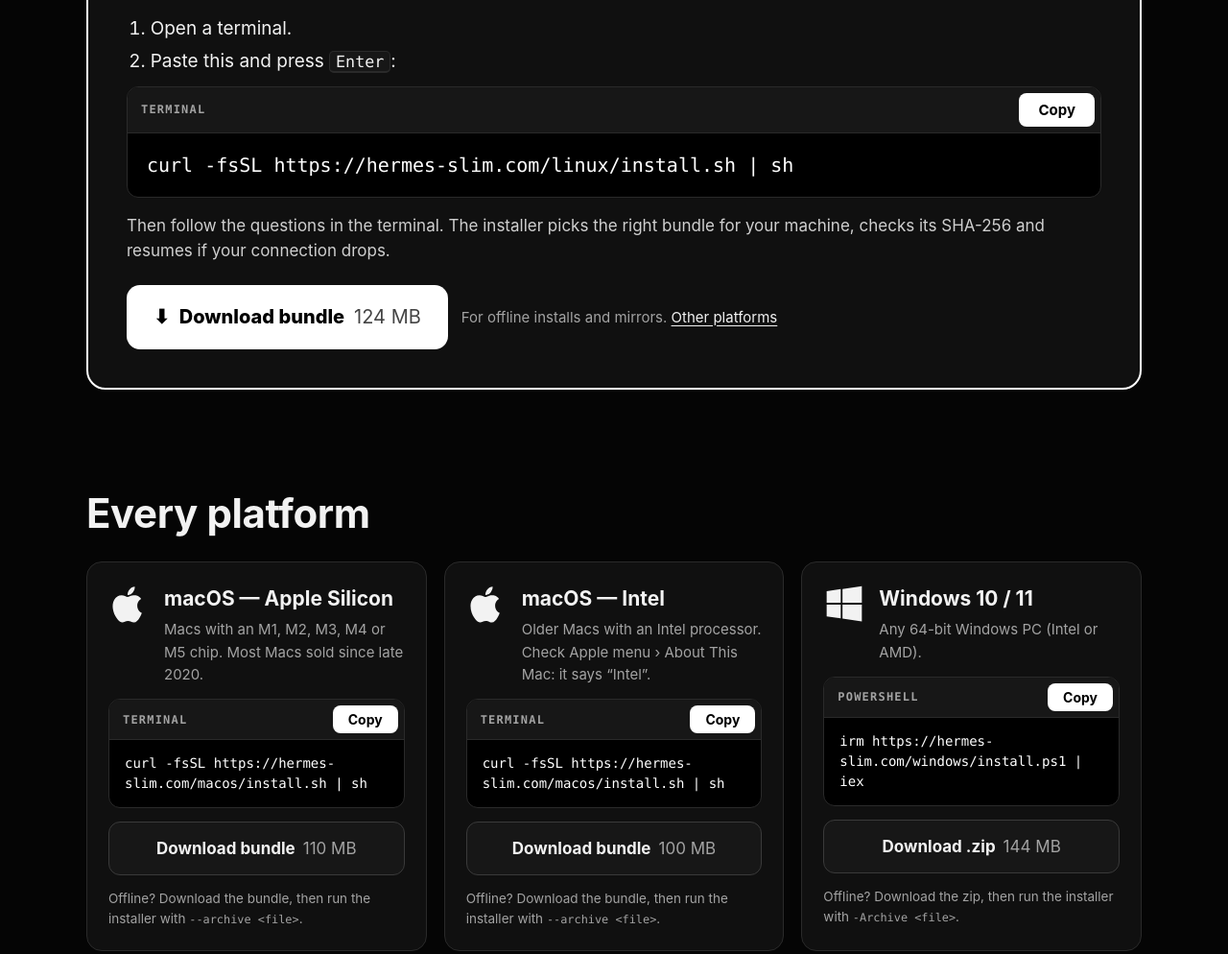
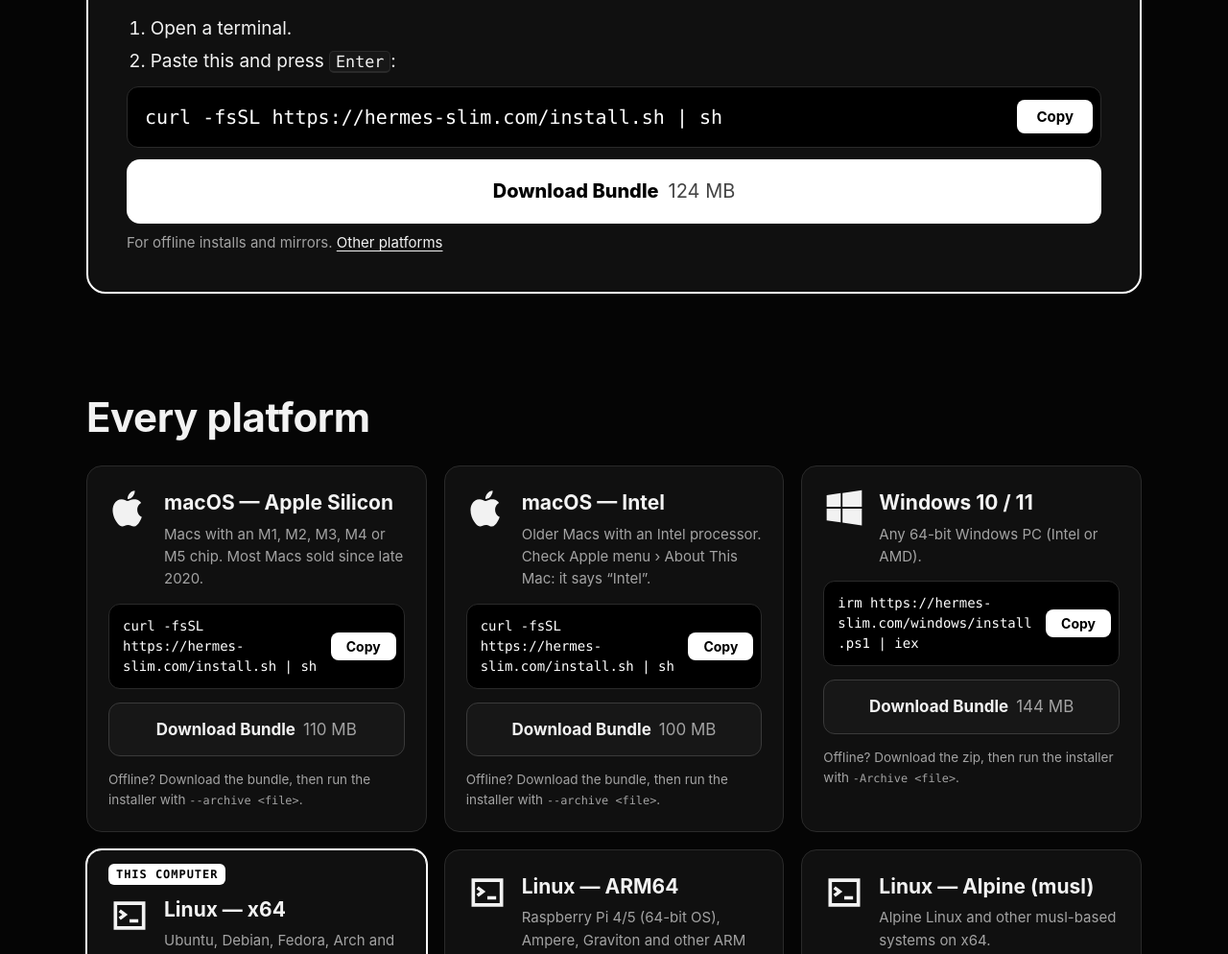
Before and after one commit to talos-hq/hermes-slim.com, a plain HTML site: page index.html in a window 1280 px wide. Shown: the part 921-1915 px from the top of the page at 96% size. Drawn offline with Linux system fonts and the light colour scheme; no server answers.

Commit message:
Simplify download cards around two installer commands (#3)

```diff
--- a/app.js
+++ b/app.js
@@ -4,11 +4,9 @@ const REPO = "talos-hq/hermes-slim";
 const SITE = "https://hermes-slim.com";
 // Short wrappers served by this site; each fetches slim/install.{sh,ps1} from main.
 const CMD = {
-  mac: `curl -fsSL ${SITE}/macos/install.sh | sh`,
-  linux: `curl -fsSL ${SITE}/linux/install.sh | sh`,
-  win: `irm ${SITE}/windows/install.ps1 | iex`,
+  shell: `curl -fsSL ${SITE}/install.sh | sh`,
+  powershell: `irm ${SITE}/windows/install.ps1 | iex`,
 };
-const SHELL = { mac: "Terminal", linux: "Terminal", win: "PowerShell" };
 
 const FALLBACK = {
   tag: "v0.1.1",
@@ -44,7 +42,7 @@ const STEP1 = {
   linux: "Open a terminal.",
 };
 
-const cmdFor = (p) => CMD[p.family];
+const cmdFor = (p) => p.family === "win" ? CMD.powershell : CMD.shell;
 const mb = (n) => `${Math.round(n / 1e6)} MB`;
 const assetUrl = (tag, name) => `https://github.com/${REPO}/releases/download/${tag}/${name}`;
 
@@ -118,10 +116,8 @@ function render(rel, here) {
     wireCopy(node.querySelector(".copy"), () => code.textContent);
     const btn = node.querySelector(".btn");
     btn.href = assetUrl(rel.tag, file);
-    btn.querySelector(".btn-label").textContent = p.family === "win" ? "Download .zip" : "Download bundle";
     btn.querySelector(".size").textContent = mb(size);
     node.querySelector(".card-manual").innerHTML = manualText(p);
-    node.querySelector(".cmd-shell").textContent = SHELL[p.family];
     if (here && here.id === p.id) {
       card.classList.add("here");
       node.querySelector(".badge").hidden = false;
@@ -148,12 +144,10 @@ function renderMain(rel, here) {
   document.getElementById("main-step1").innerHTML = STEP1[p.family];
   const cmd = document.getElementById("main-cmd");
   cmd.textContent = cmdFor(p);
-  document.getElementById("main-shell").textContent = SHELL[p.family];
   wireCopy(document.querySelector("#main-card .copy"), () => cmd.textContent);
   const link = document.getElementById("main-bundle");
   link.href = assetUrl(rel.tag, file);
   document.getElementById("main-size").textContent = mb(size);
-  document.getElementById("main-label").textContent = p.family === "win" ? "Download .zip" : "Download bundle";
   const note = document.getElementById("detect-note");
   note.innerHTML = here.guessed
     ? 'We think this is an Apple Silicon Mac. On an Intel Mac? <a href="#p-darwin-x64">Use the Intel card</a> — the install command is the same either way.'
--- a/index.html
+++ b/index.html
@@ -54,12 +54,11 @@
         <li>Paste this and press <kbd>Enter</kbd>:</li>
       </ol>
       <div class="cmd big">
-        <div class="cmd-bar"><span class="cmd-shell" id="main-shell">Terminal</span><button class="copy">Copy</button></div>
         <code id="main-cmd"></code>
+        <button class="copy" type="button">Copy</button>
       </div>
-      <p class="main-after">Then follow the questions in the terminal. The installer picks the right bundle for your machine, checks its SHA-256 and resumes if your connection drops.</p>
       <div class="main-actions">
-        <a id="main-bundle" class="btn-big" href="#">⬇ <span id="main-label">Download bundle</span> <span id="main-size" class="size"></span></a>
+        <a id="main-bundle" class="btn-big" href="#">Download Bundle <span id="main-size" class="size"></span></a>
         <p class="main-alt">For offline installs and mirrors. <a href="#all">Other platforms</a></p>
       </div>
     </div>
@@ -98,10 +97,10 @@
       </div>
     </div>
     <div class="cmd">
-      <div class="cmd-bar"><span class="cmd-shell">Terminal</span><button class="copy">Copy</button></div>
       <code></code>
+      <button class="copy" type="button">Copy</button>
     </div>
-    <a class="btn" href="#"><span class="btn-label">Download</span> <span class="size"></span></a>
+    <a class="btn" href="#">Download Bundle <span class="size"></span></a>
     <p class="card-manual"></p>
   </article>
 </template>
--- a/style.css
+++ b/style.css
@@ -43,19 +43,16 @@ h3 { margin: 0; }
 .main-who { color: var(--dim); }
 .steps { margin: 0 0 12px; padding-left: 1.3em; font-size: 19px; }
 .steps li { margin: 4px 0; }
-.main-after { color: #cfcfcf; margin: 16px 0 6px; }
-.main-actions { display: flex; flex-wrap: wrap; gap: 14px; align-items: center; margin-top: 22px; }
-.btn-big { display: inline-flex; gap: 10px; align-items: baseline; background: var(--accent); color: #000; border-radius: 14px; padding: 18px 28px; font-size: 20px; font-weight: 800; text-decoration: none; }
+.main-actions { display: grid; gap: 8px; margin-top: 12px; }
+.btn-big { display: flex; justify-content: center; flex-wrap: wrap; gap: 10px; align-items: baseline; background: var(--accent); color: #000; border-radius: 14px; padding: 18px 28px; font-size: 20px; font-weight: 800; text-decoration: none; }
 .btn-big .size { color: #444; }
 .btn-big:hover { background: #d9d9d9; }
 .main-alt { color: var(--dim); margin: 0; font-size: 15px; }
 .size { color: var(--dim); font-weight: 400; }
 
-.cmd { background: #000; border: 1px solid var(--line); border-radius: 12px; overflow: hidden; }
-.cmd-bar { display: flex; justify-content: space-between; align-items: center; padding: 6px 6px 6px 14px; border-bottom: 1px solid var(--line); background: var(--panel-2); }
-.cmd-shell { font: 600 12px var(--mono); text-transform: uppercase; letter-spacing: .1em; color: var(--dim); }
-.cmd code { display: block; padding: 14px 16px; white-space: pre-wrap; overflow-wrap: anywhere; color: #fff; font-size: 14px; line-height: 1.5; }
-.cmd.big code { font-size: clamp(15px, 1.8vw, 20px); padding: 18px 20px; }
+.cmd { display: grid; grid-template-columns: minmax(0, 1fr) auto; align-items: center; gap: 8px; padding: 8px; background: #000; border: 1px solid var(--line); border-radius: 12px; overflow: hidden; }
+.cmd code { display: block; padding: 4px 6px; white-space: pre-wrap; overflow-wrap: anywhere; color: #fff; font-size: 14px; line-height: 1.5; }
+.cmd.big code { font-size: clamp(15px, 1.8vw, 20px); padding: 8px 10px; }
 .copy { border: 0; border-radius: 8px; background: var(--accent); color: #000; font: 700 14px var(--sans); padding: 6px 16px; cursor: pointer; }
 .cmd.big .copy { font-size: 15px; padding: 8px 20px; }
 .copy:hover { background: #d9d9d9; }
```
Also changed, not shown: 1 other file.
